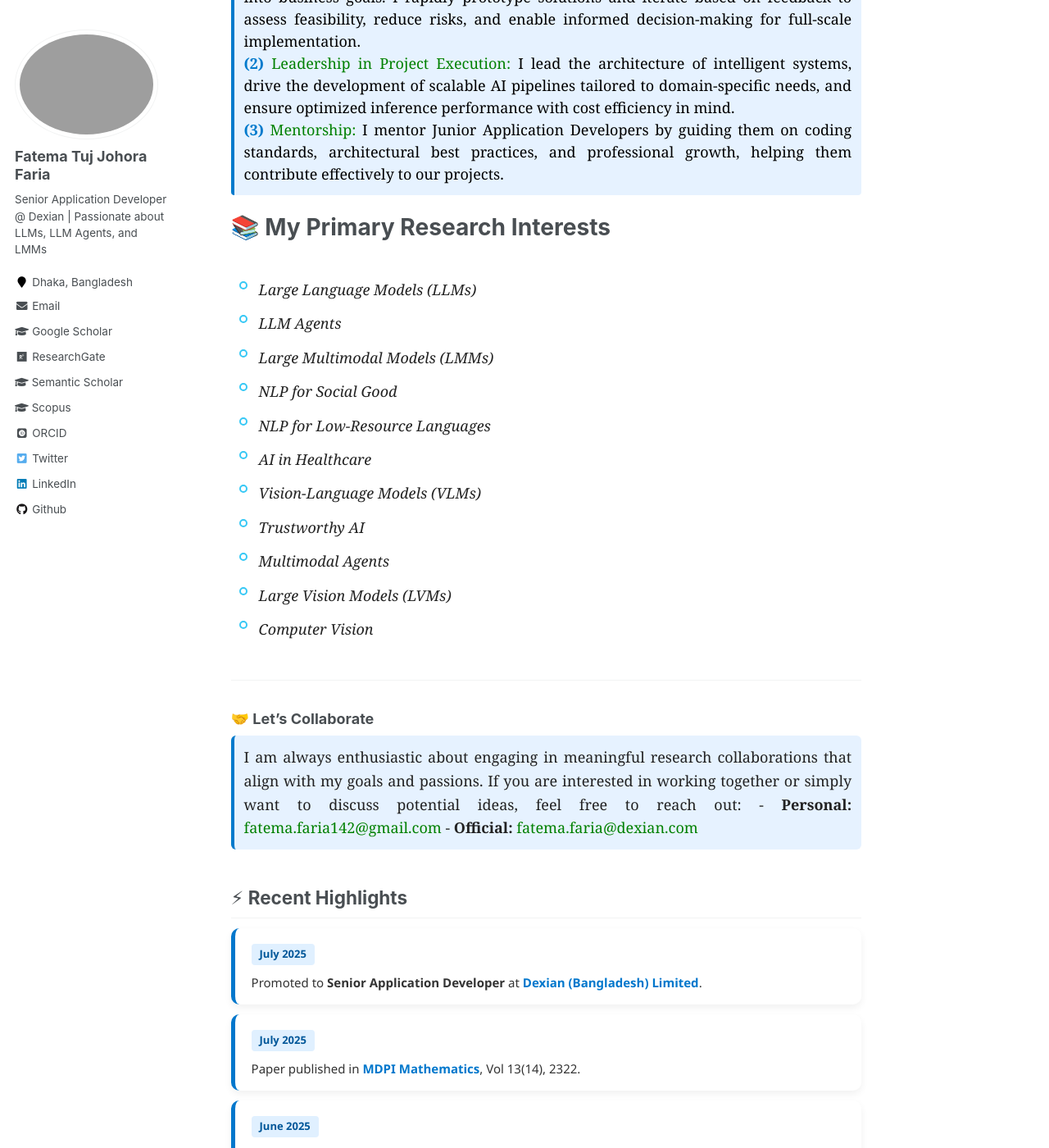
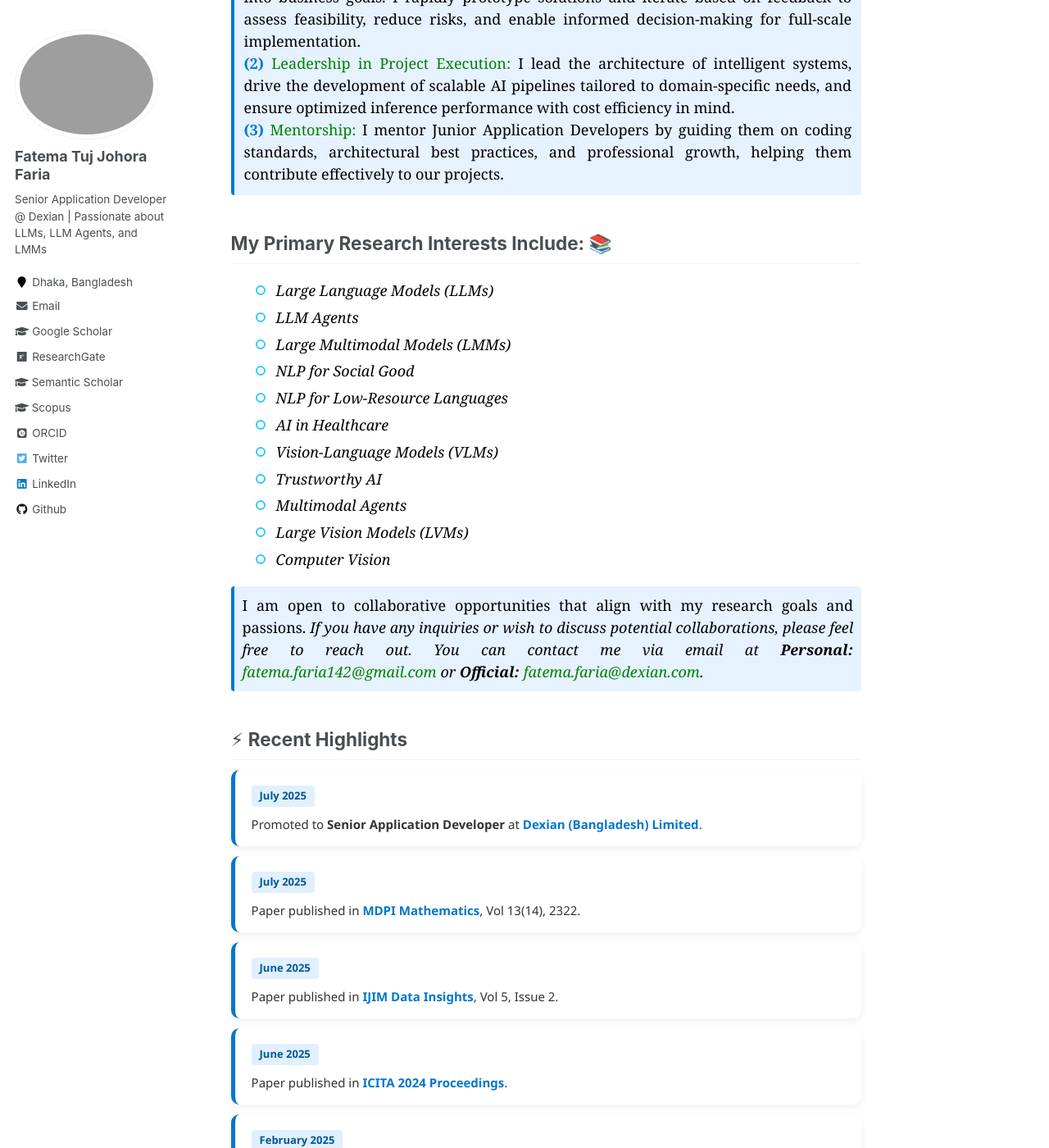
Before and after one commit to fatemafaria142/fatemafaria142.github.io, a Jekyll site: the page built from _pages/about.md, in a window 1280 px wide and 1400 px high, scrolled down 532 px. Shown: the whole window at 82% size. Built offline with Jekyll 4.4.1, drawn with Linux system fonts in a browser that asks for light colours; some web fonts are replaced.

Commit message:
Update about

```diff
--- a/_pages/about.md
+++ b/_pages/about.md
@@ -23,83 +23,161 @@ redirect_from:
     <b style="color:#007acc;">(3)</b> <span style="color:green;">Mentorship:</span> I mentor Junior Application Developers by guiding them on coding standards, architectural best practices, and professional growth, helping them contribute effectively to our projects.
 </p>
 
-# 📚 My Primary Research Interests
+## My Primary Research Interests Include: 📚
 
-<div style="font-family:Georgia, serif; color:#222; padding:10px;">
-
-<ul style="list-style-type:none; padding-left:0; line-height:1.8;">
-
-<li style="position: relative; padding-left: 24px;">
-  <span style="position: absolute; left: 0; top: 6px; width: 10px; height: 10px; border: 2px solid #36c8f5; border-radius: 50%; display: inline-block;"></span>
-  <em>Large Language Models (LLMs)</em>
-</li>
-
-<li style="position: relative; padding-left: 24px;">
-  <span style="position: absolute; left: 0; top: 6px; width: 10px; height: 10px; border: 2px solid #36c8f5; border-radius: 50%; display: inline-block;"></span>
-  <em>LLM Agents</em>
-</li>
-
-<li style="position: relative; padding-left: 24px;">
-  <span style="position: absolute; left: 0; top: 6px; width: 10px; height: 10px; border: 2px solid #36c8f5; border-radius: 50%; display: inline-block;"></span>
-  <em>Large Multimodal Models (LMMs)</em>
-</li>
-
-<li style="position: relative; padding-left: 24px;">
-  <span style="position: absolute; left: 0; top: 6px; width: 10px; height: 10px; border: 2px solid #36c8f5; border-radius: 50%; display: inline-block;"></span>
-  <em>NLP for Social Good</em>
-</li>
-
-<li style="position: relative; padding-left: 24px;">
-  <span style="position: absolute; left: 0; top: 6px; width: 10px; height: 10px; border: 2px solid #36c8f5; border-radius: 50%; display: inline-block;"></span>
-  <em>NLP for Low-Resource Languages</em>
-</li>
-
-<li style="position: relative; padding-left: 24px;">
-  <span style="position: absolute; left: 0; top: 6px; width: 10px; height: 10px; border: 2px solid #36c8f5; border-radius: 50%; display: inline-block;"></span>
-  <em>AI in Healthcare</em>
-</li>
-
-<li style="position: relative; padding-left: 24px;">
-  <span style="position: absolute; left: 0; top: 6px; width: 10px; height: 10px; border: 2px solid #36c8f5; border-radius: 50%; display: inline-block;"></span>
-  <em>Vision-Language Models (VLMs)</em>
-</li>
-
-<li style="position: relative; padding-left: 24px;">
-  <span style="position: absolute; left: 0; top: 6px; width: 10px; height: 10px; border: 2px solid #36c8f5; border-radius: 50%; display: inline-block;"></span>
-  <em>Trustworthy AI</em>
-</li>
-
-<li style="position: relative; padding-left: 24px;">
-  <span style="position: absolute; left: 0; top: 6px; width: 10px; height: 10px; border: 2px solid #36c8f5; border-radius: 50%; display: inline-block;"></span>
-  <em>Multimodal Agents</em>
-</li>
-
-<li style="position: relative; padding-left: 24px;">
-  <span style="position: absolute; left: 0; top: 6px; width: 10px; height: 10px; border: 2px solid #36c8f5; border-radius: 50%; display: inline-block;"></span>
-  <em>Large Vision Models (LVMs)</em>
-</li>
-
-<li style="position: relative; padding-left: 24px;">
-  <span style="position: absolute; left: 0; top: 6px; width: 10px; height: 10px; border: 2px solid #36c8f5; border-radius: 50%; display: inline-block;"></span>
-  <em>Computer Vision</em>
-</li>
-
+<ul style="color:black; font-family:Georgia; margin-left: 30px; padding-left: 0; list-style-type: none; line-height: 1.6;">
+    <li style="position: relative; padding-left: 25px; margin-bottom: 4px;">
+        <span style="
+            position: absolute;
+            left: 0;
+            top: 8px;
+            width: 12px;
+            height: 12px;
+            border: 2px solid #36c8f5;
+            border-radius: 50%;
+            display: inline-block;
+        "></span>
+        <em>Large Language Models (LLMs)</em>
+    </li>
+    <li style="position: relative; padding-left: 25px; margin-bottom: 4px;">
+        <span style="
+            position: absolute;
+            left: 0;
+            top: 8px;
+            width: 12px;
+            height: 12px;
+            border: 2px solid #36c8f5;
+            border-radius: 50%;
+            display: inline-block;
+        "></span>
+        <em>LLM Agents</em>
+    </li>
+    <li style="position: relative; padding-left: 25px; margin-bottom: 4px;">
+        <span style="
+            position: absolute;
+            left: 0;
+            top: 8px;
+            width: 12px;
+            height: 12px;
+            border: 2px solid #36c8f5;
+            border-radius: 50%;
+            display: inline-block;
+        "></span>
+        <em>Large Multimodal Models (LMMs)</em>
+    </li>
+    <li style="position: relative; padding-left: 25px; margin-bottom: 4px;">
+        <span style="
+            position: absolute;
+            left: 0;
+            top: 8px;
+            width: 12px;
+            height: 12px;
+            border: 2px solid #36c8f5;
+            border-radius: 50%;
+            display: inline-block;
+        "></span>
+        <em>NLP for Social Good</em>
+    </li>
+    <li style="position: relative; padding-left: 25px; margin-bottom: 4px;">
+        <span style="
+            position: absolute;
+            left: 0;
+            top: 8px;
+            width: 12px;
+            height: 12px;
+            border: 2px solid #36c8f5;
+            border-radius: 50%;
+            display: inline-block;
+        "></span>
+        <em>NLP for Low-Resource Languages</em>
+    </li>
+    <li style="position: relative; padding-left: 25px; margin-bottom: 4px;">
+        <span style="
+            position: absolute;
+            left: 0;
+            top: 8px;
+            width: 12px;
+            height: 12px;
+            border: 2px solid #36c8f5;
+            border-radius: 50%;
+            display: inline-block;
+        "></span>
+        <em>AI in Healthcare</em>
+    </li>
+    <li style="position: relative; padding-left: 25px; margin-bottom: 4px;">
+        <span style="
+            position: absolute;
+            left: 0;
+            top: 8px;
+            width: 12px;
+            height: 12px;
+            border: 2px solid #36c8f5;
+            border-radius: 50%;
+            display: inline-block;
+        "></span>
+        <em>Vision-Language Models (VLMs)</em>
+    </li>
+    <li style="position: relative; padding-left: 25px; margin-bottom: 4px;">
+        <span style="
+            position: absolute;
+            left: 0;
+            top: 8px;
+            width: 12px;
+            height: 12px;
+            border: 2px solid #36c8f5;
+            border-radius: 50%;
+            display: inline-block;
+        "></span>
+        <em>Trustworthy AI</em>
+    </li>
+    <li style="position: relative; padding-left: 25px; margin-bottom: 4px;">
+        <span style="
+            position: absolute;
+            left: 0;
+            top: 8px;
+            width: 12px;
+            height: 12px;
+            border: 2px solid #36c8f5;
+            border-radius: 50%;
+            display: inline-block;
+        "></span>
+        <em>Multimodal Agents</em>
+    </li>
+    <li style="position: relative; padding-left: 25px; margin-bottom: 4px;">
+        <span style="
+            position: absolute;
+            left: 0;
+            top: 8px;
+            width: 12px;
+            height: 12px;
+            border: 2px solid #36c8f5;
+            border-radius: 50%;
+            display: inline-block;
+        "></span>
+        <em>Large Vision Models (LVMs)</em>
+    </li>
+    <li style="position: relative; padding-left: 25px; margin-bottom: 4px;">
+        <span style="
+            position: absolute;
+            left: 0;
+            top: 8px;
+            width: 12px;
+            height: 12px;
+            border: 2px solid #36c8f5;
+            border-radius: 50%;
+            display: inline-block;
+        "></span>
+        <em>Computer Vision</em>
+    </li>
 </ul>
 
-</div>
 
----
-
-### 🤝 Let's Collaborate
-
-<div style="background-color:#e6f2ff; padding:12px; border-left:4px solid #007acc; border-radius:6px; font-family:Georgia; color:#222; line-height:1.6; text-align:justify;">
-I am always enthusiastic about engaging in meaningful research collaborations that align with my goals and passions.
-
-If you are interested in working together or simply want to discuss potential ideas, feel free to reach out:
-
-- <strong>Personal:</strong> <a href="mailto:fatema.faria142@gmail.com" style="color:green; text-decoration:none;">fatema.faria142@gmail.com</a>
-- <strong>Official:</strong> <a href="mailto:fatema.faria@dexian.com" style="color:green; text-decoration:none;">fatema.faria@dexian.com</a>
-</div>
+<p style="color:black; font-family:Georgia; text-align:justify; background-color:#e6f2ff; padding:10px; border-left:4px solid #007acc; border-radius:4px;">
+    I am open to collaborative opportunities that align with my research goals and passions.
+    <em>If you have any inquiries or wish to discuss potential collaborations, please feel free to reach out. You can contact me via email at
+    <b>Personal:</b> <a href="mailto:fatema.faria142@gmail.com" style="color:green; text-decoration:none;">fatema.faria142@gmail.com</a> or
+    <b>Official:</b> <a href="mailto:fatema.faria@dexian.com" style="color:green; text-decoration:none;">fatema.faria@dexian.com</a>.</em>
+</p>
 
 ## ⚡ Recent Highlights
 
```
